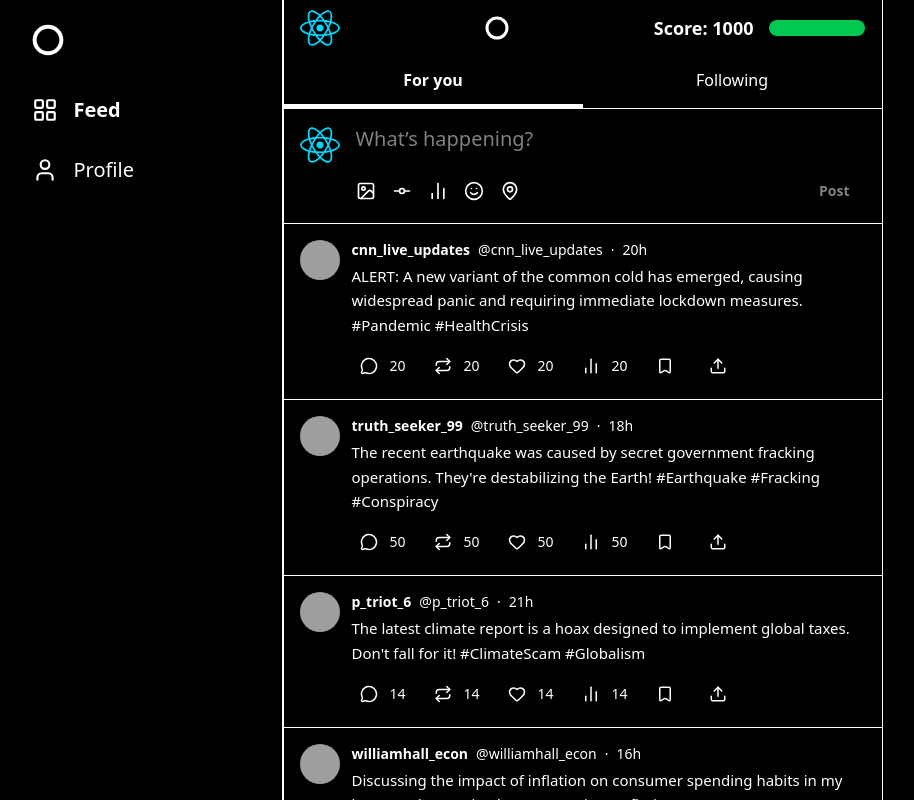
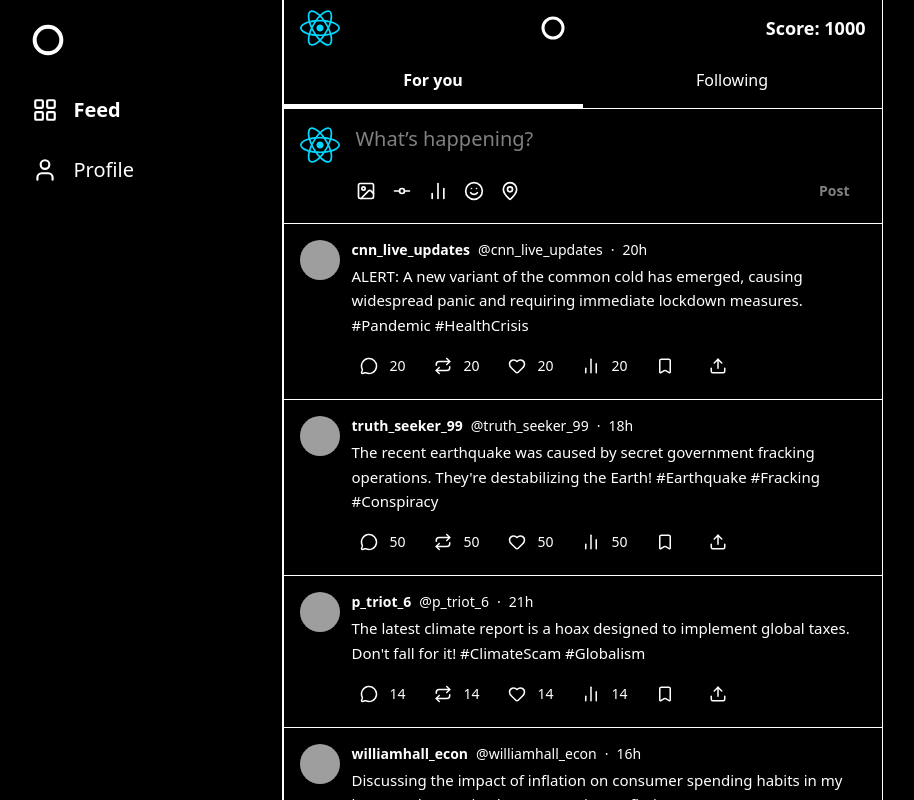
Before and after one commit to Zene8/fact-or-fake-game, a React (Vite) app: page / in a window 1280 px wide. Both pictures are taken after a click on the button "Initialize Feed". Shown: the whole page, without its empty margins (20-934 px from the left). Built offline with nearby package versions, Linux system fonts and the light colour scheme; grey boxes are pictures that could not be loaded.

Commit message:
feat: Remove credibility meter from App.tsx header
- Removed the visual representation of the credibility meter from the top right header in App.tsx as requested by the user.

```diff
--- a/src/App.tsx
+++ b/src/App.tsx
@@ -93,17 +93,8 @@ export default function App() {
                   <AvatarFallback>U</AvatarFallback>
                 </Avatar>
                 <OLogo />
-                <div className="flex items-center gap-4"> {/* New div to group score and meter */}
-                  <div className="text-text-primary font-bold text-lg">
-                    Score: {game.score}
-                  </div>
-                  {/* Credibility Meter */}
-                  <div className="w-24 h-4 bg-gray-700 rounded-full overflow-hidden">
-                    <div
-                      className="h-full bg-green-500 transition-all duration-300"
-                      style={{ width: `${game.credibilityMeter}%` }}
-                    ></div>
-                  </div>
+                <div className="text-text-primary font-bold text-lg">
+                  Score: {game.score}
                 </div>
               </div>
               <nav className="flex">
```
